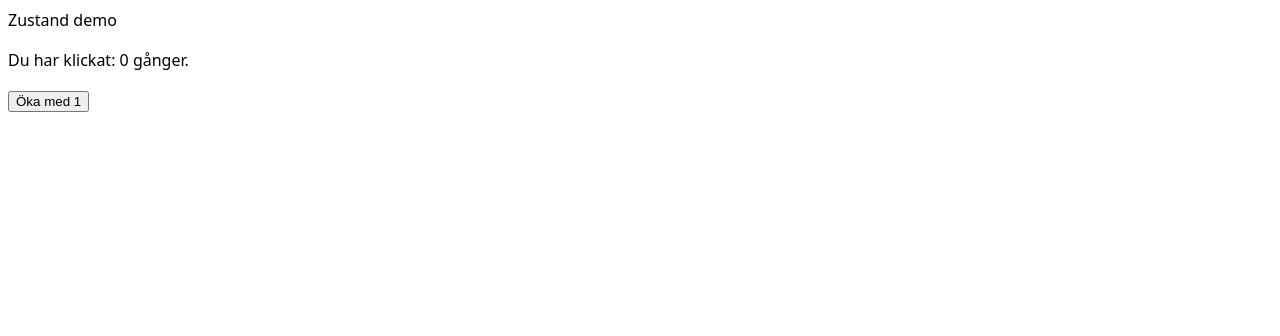
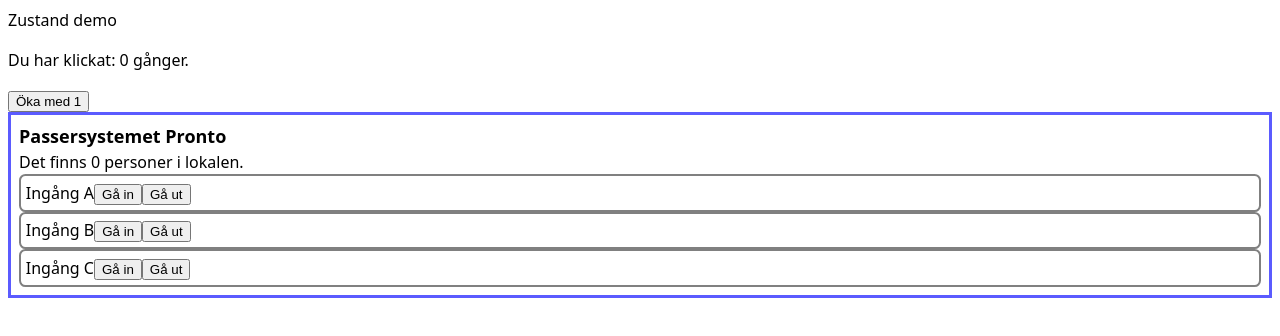
Before and after one commit to ha-fed24-jsf/09-zustand, a React (Vite) app: page / in a window 1280 px wide. Shown: the top 336 px of the page. Built offline with nearby package versions, Linux system fonts and the light colour scheme.

Commit message:
Pronto övning 5.1

```diff
--- a/src/App.css
+++ b/src/App.css
@@ -0,0 +1,18 @@
+.pronto {
+	border: 3px solid rgba(0, 0, 255, 0.643);
+	padding: 0.5em;
+
+	h2 {
+		font-size: 18px;
+		margin: 0;
+	}
+	p {
+		margin: 0;
+	}
+
+	.pronto-counter {
+		border: 2px solid gray;
+		padding: 0.3em;
+		border-radius: 0.4em;
+	}
+}
--- a/src/App.jsx
+++ b/src/App.jsx
@@ -1,5 +1,6 @@
 import './App.css'
 import ClickerManager from './components/ClickerManager.jsx'
+import Pronto from './components/Pronto.jsx'
 
 function App() {
 
@@ -9,6 +10,8 @@ function App() {
 			<main>
 
 				<ClickerManager />
+
+				<Pronto />
 			</main>
 		</div>
 	)
--- /dev/null
+++ b/src/components/Pronto.jsx
@@ -0,0 +1,17 @@
+import ProntoCounter from "./ProntoCounter"
+import { useCountStore } from "../data/countStore.js"
+
+const Pronto = () => {
+	const count = useCountStore(state => state.prontoCount)
+
+	return (
+		<div className="pronto">
+			<h2> Passersystemet Pronto </h2>
+			<p> Det finns {count} personer i lokalen. </p>
+			<ProntoCounter entrance={'Ingång A'} />
+			<ProntoCounter entrance={'Ingång B'} />
+			<ProntoCounter entrance={'Ingång C'} />
+		</div>
+	)
+}
+export default Pronto
--- /dev/null
+++ b/src/components/ProntoCounter.jsx
@@ -0,0 +1,15 @@
+import { useCountStore } from "../data/countStore.js"
+
+const ProntoCounter = ({ entrance }) => {
+	const enter = useCountStore(state => state.enter)
+	const leave = useCountStore(state => state.leave)
+
+	return (
+		<section className="pronto-counter">
+			{entrance}
+			<button onClick={() => enter()}> Gå in </button>
+			<button onClick={leave}> Gå ut </button>
+		</section>
+	)
+}
+export default ProntoCounter
--- a/src/data/countStore.js
+++ b/src/data/countStore.js
@@ -1,13 +1,22 @@
 import { create } from 'zustand'
-
-// const f = () => ({})
 
 const useCountStore = create(set => ({
 	count: 0,
 
 	increase: () => set(state => ({
 		count: state.count + 1
-	}))
+	})),
+
+	prontoCount: 0,
+	enter: () => set(state => {
+		console.log('countStore.enter')  // bra för felsökning
+		return {
+			prontoCount: state.prontoCount + 1
+		}
+	} ),
+	leave: () => set(state => ({
+		prontoCount: state.prontoCount - 1
+	})),
 
 	// increasePopulation: () => set((state) => ({ bears: state.bears + 1 })),
 	// removeAllBears: () => set({ bears: 0 }),
```
